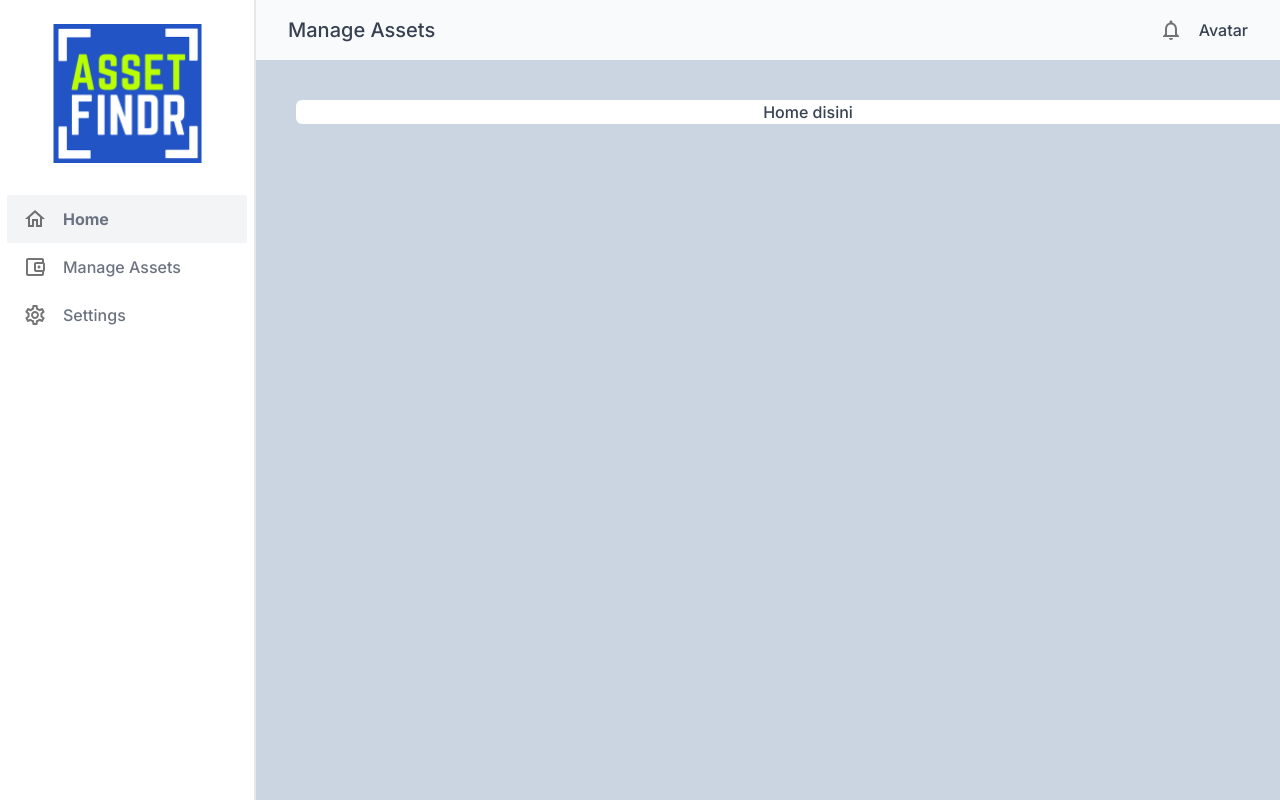
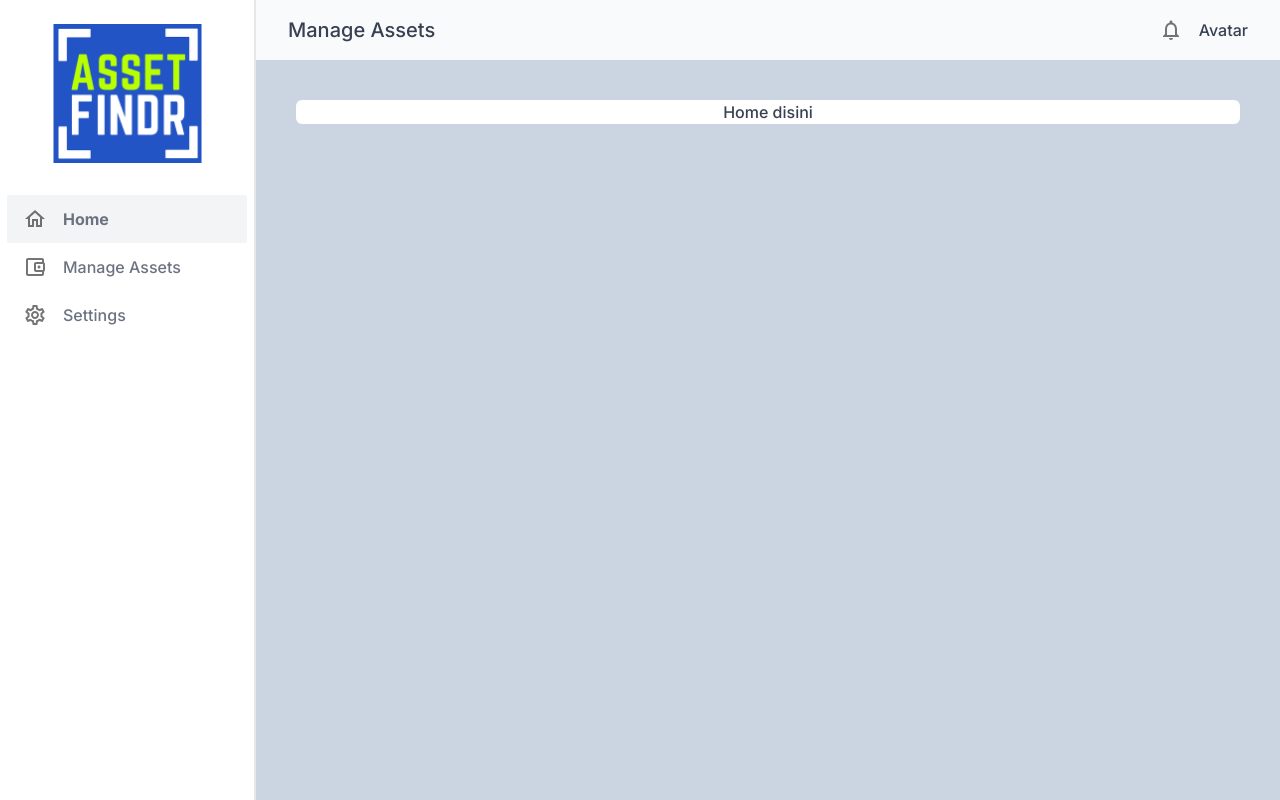
Before and after one commit to ipunganwar/AF-manage-asset, a Vue app: page / in a window 1280 px wide. Built offline with nearby package versions, Linux system fonts and the light colour scheme.

Commit message:
fix: remove width

```diff
--- a/src/layout/dashboard.vue
+++ b/src/layout/dashboard.vue
@@ -19,7 +19,7 @@ import SideNav from '@/components/menus/SideNav.vue'
     @apply overflow-hidden w-full pl-64;
 
     &__body {
-      @apply h-full w-full text-center bg-white m-10 rounded-md;
+      @apply h-full text-center bg-white m-10 rounded-md;
     }
   }
 </style>
```
